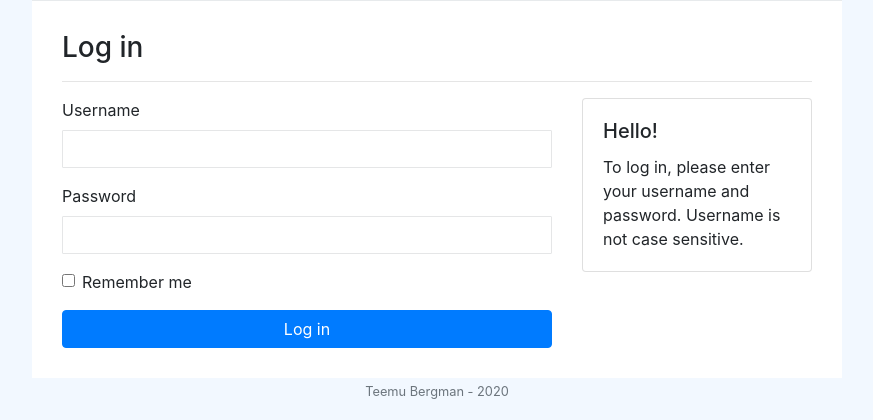
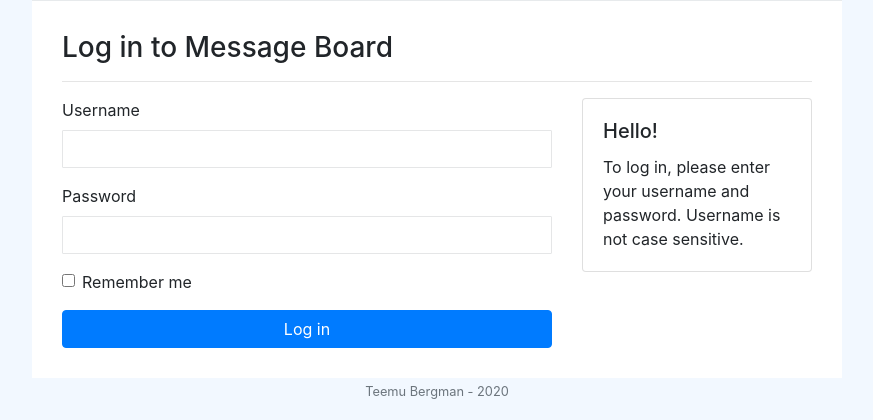
Before and after one commit to TeemuBergman/messageboard, a Flask app: page /login in a window 1280 px wide. Shown: the part 76-496 px from the top of the page, without its empty margins (203-1076 px from the left). Run offline with Flask 2, Linux system fonts and the light colour scheme; some libraries are stand-ins or nearby versions.

Commit message:
Added alert messages

```diff
--- a/messageboard/templates/login.html
+++ b/messageboard/templates/login.html
@@ -3,22 +3,24 @@
 {% block content %}
 	<div class="ibox-content forum-container">
 		<div class="row">
-
+			<!-- Alert messages -->
 			<div class="col-md-12">
-				<h3 class="title">Log in</h3>
-				{% with messages = get_flashed_messages() %}
+				{% with messages = get_flashed_messages(with_categories=true) %}
 					{% if messages %}
-						<!-- In case of error -->
-						<div class="alert alert-danger" role="alert">
-							<div class="notification is-danger">
-								{{ messages[0] }}
+						{% for category, message in messages %}
+							<div class="alert {{ category }}" role="alert">
+								{{ message }}
 							</div>
-						</div>
+						{% endfor %}
 					{% endif %}
 				{% endwith %}
+			</div>
+			<!-- Header -->
+			<div class="col-md-12">
+				<h3 class="title">Log in to Message Board</h3>
 				<hr>
 			</div>
-
+			<!-- Log in form -->
 			<div class="col-md-8">
 				<form method="POST" action="/login">
 					<div class="form-group">
@@ -37,6 +39,7 @@
 					<button type="submit" class="btn btn-primary btn-block">Log in</button>
 				</form>
 			</div>
+			<!-- Info panel on right -->
 			<div class="col-md-4">
 				<div class="card">
 					<div class="card-body">
```
